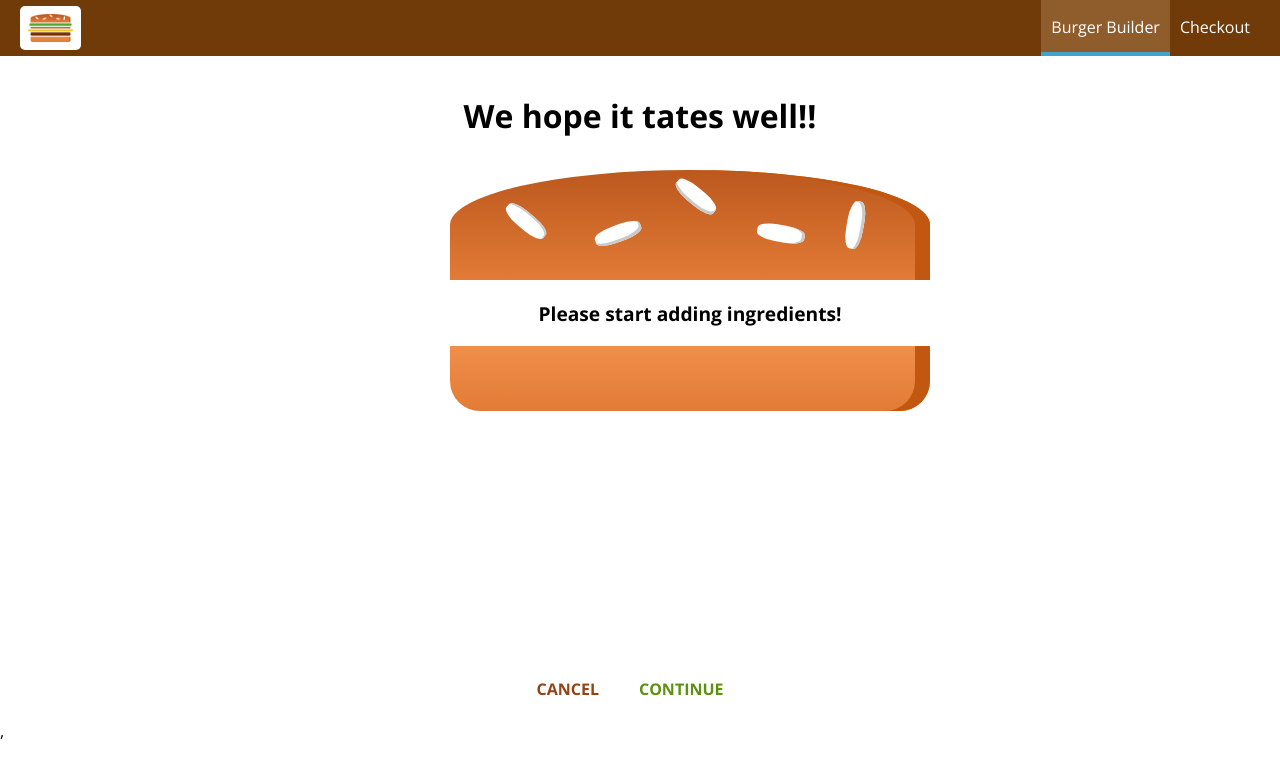
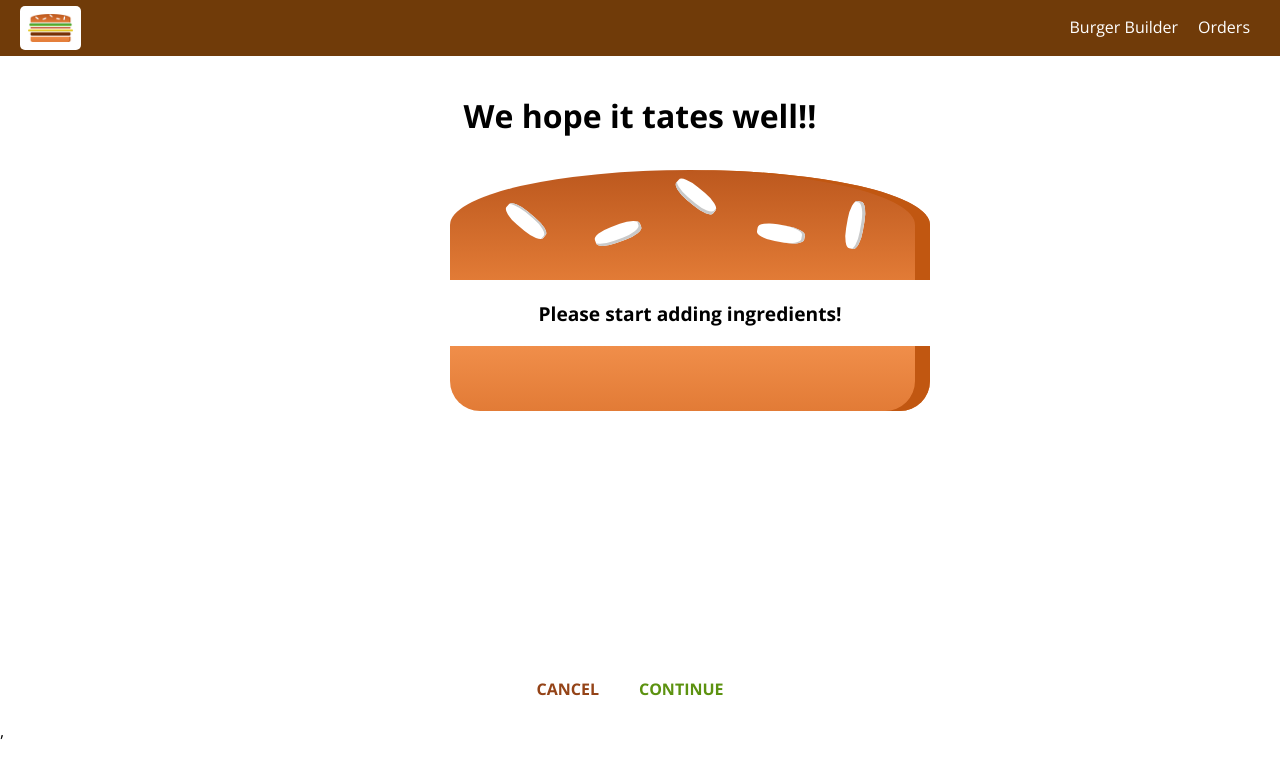
Before and after one commit to shubham168/react_burger_SPA, a React app in the folder App1.1/burger/: page /checkout in a window 1280 px wide. Shown: the top 778 px of the page. Built offline with nearby package versions, Linux system fonts and the light colour scheme.

Commit message:
added Orders conatainer and page

```diff
--- a/App1.1/burger/src/App.js
+++ b/App1.1/burger/src/App.js
@@ -3,12 +3,14 @@
 import BurgerBuilder from "./containers/BurgerBuilder/BurgerBuilder";
 import Checkout from "./containers/Checkout/Checkout";
 import { Route, Switch } from "react-router-dom";
+import Orders from "./containers/Orders/Orders"
 class App extends Component {
   render() {
     return (
       <div>
         <Layout>
           <Switch>
+            <Route path="/orders" component={Orders} />
             <Route path="/checkout"  component={Checkout} />
             <Route path="/"  component={BurgerBuilder} />
           </Switch>
--- a/App1.1/burger/src/Component/Navigation/NavigationItems/NavigationItem/NavigationItem.js
+++ b/App1.1/burger/src/Component/Navigation/NavigationItems/NavigationItem/NavigationItem.js
@@ -6,7 +6,8 @@
   <li className={classes.NavigationItem}>
     <NavLink
     to={props.link}
-    activeClassName={props.active ? classes.active : null}>
+    exact ={props.exact}
+    activeClassName={ classes.active}>
       {props.children}
     </NavLink>
   </li>
--- a/App1.1/burger/src/Component/Navigation/NavigationItems/NavigationItems.js
+++ b/App1.1/burger/src/Component/Navigation/NavigationItems/NavigationItems.js
@@ -5,8 +5,8 @@
 
 const NavigationItems = () => (
   <ul className={classes.NavigationItems}>
-      <NavigationItem link="/" active>Burger Builder </NavigationItem>
-      <NavigationItem link="/checkout">Checkout </NavigationItem>
+      <NavigationItem link="/" exact>Burger Builder </NavigationItem>
+      <NavigationItem link="/orders">Orders </NavigationItem>
 
   </ul>
 );
--- /dev/null
+++ b/App1.1/burger/src/Component/Order/Order.js
@@ -0,0 +1,15 @@
+import React from "react";
+import classes from "./Order.module.css";
+
+const Order = (props) => {
+  return (
+    <div className={classes.Order}>
+      <p>Ingredients : Salad(1)</p>
+      <p>
+        Price: <strong>USD 5.45</strong>
+      </p>
+    </div>
+  );
+};
+
+export default Order;
--- /dev/null
+++ b/App1.1/burger/src/Component/Order/Order.module.css
@@ -0,0 +1,8 @@
+.Order {
+    width : 100%;
+    border: 1px solid #ccc;
+    box-shadow: 0 2px 3px #ccc;
+    padding: 10px;
+    margin: 10px auto;
+    box-sizing: border-box;
+}
--- /dev/null
+++ b/App1.1/burger/src/containers/Orders/Orders.js
@@ -0,0 +1,16 @@
+import React,{ Component } from "react";
+import Order from "../../Component/Order/Order";
+
+class Orders extends Component{
+
+    render(){
+        return(
+            <div>
+                <Order />
+                <Order />
+            </div>
+        )
+    }
+}
+
+export default Orders;
```
